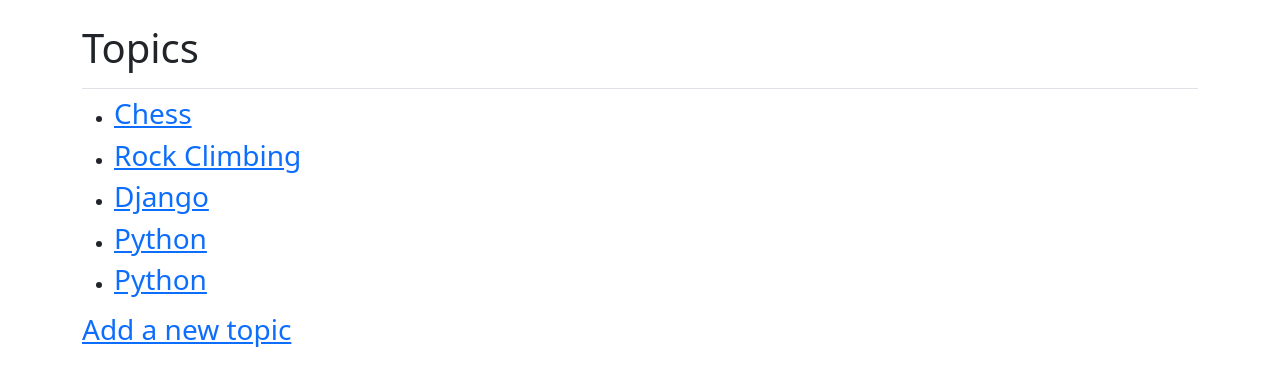
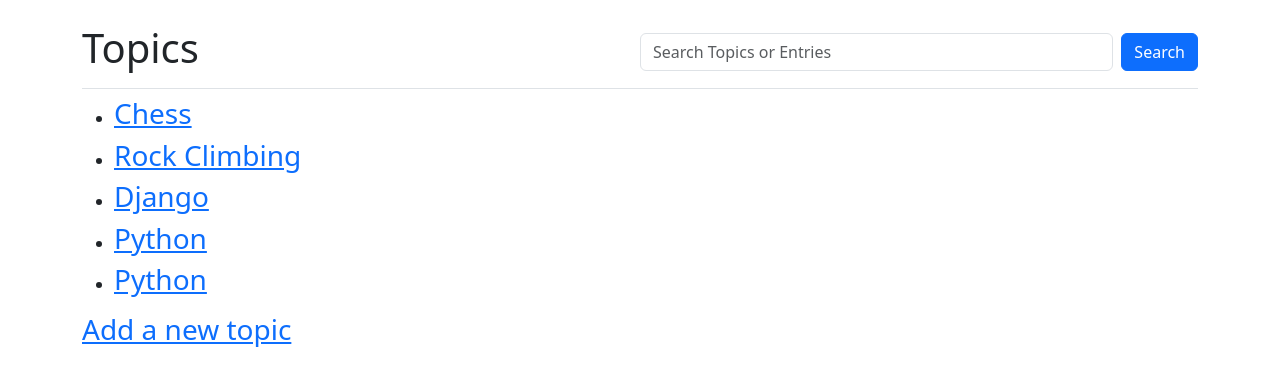
Before and after one commit to aditya-is22/learning_log, a Django app: page /topics/ in a window 1280 px wide. Shown: the part 56-442 px from the top of the page. Run offline with Django 5.2, Linux system fonts and the light colour scheme; a user stored in the database is signed in; data comes from the database, SQL or seed files in the repository; both versions use the stored data as it was after the commit.

Commit message:
Add search bar to find topics or entries easily

```diff
--- a/learning_logs/templates/learning_logs/topics.html
+++ b/learning_logs/templates/learning_logs/topics.html
@@ -1,7 +1,14 @@
 {% extends "learning_logs/base.html" %}
 
 {% block page_header %}
-  <h1>Topics</h1>
+  <div class="d-flex justify-content-between align-items-center">
+    <h1>Topics</h1>
+
+    <form class="d-flex w-50" action="{% url 'learning_logs:search_results' %}" method="get">
+      <input class="form-control me-2" type="search" name="q" placeholder="Search Topics or Entries" aria-label="Search">
+      <button class="btn btn-primary" type="submit">Search</button>
+    </form>
+  </div>
 {% endblock page_header %}
 
 {% block content %}
--- a/learning_logs/urls.py
+++ b/learning_logs/urls.py
@@ -16,4 +16,7 @@
     path('new_topic/', views.new_topic, name='new_topic'),
     path('new_entry/<int:topic_id>/', views.new_entry, name='new_entry'),
     path('edit_entry/<int:entry_id>/', views.edit_entry, name='edit_entry'),
+
+    # Show the search results
+    path('search/', views.search_results, name='search_results'),
 ]
--- a/learning_logs/views.py
+++ b/learning_logs/views.py
@@ -1,9 +1,10 @@
+from django.db.models import Q
 from django.shortcuts import render, get_object_or_404, redirect
 from .models import Topic, Entry
 from .forms import TopicForm
 from .forms import EntryForm
 from django.contrib.auth.decorators import login_required
-from django.http import HttpResponseRedirect, Http404
+
 
 # Create your views here.
 
@@ -77,3 +78,21 @@
 
     context = {'entry': entry, 'topic': topic, 'form': form}
     return render(request, 'learning_logs/edit_entry.html', context)
+
+
+@login_required
+def search_results(request):
+    """Show search results."""
+    query = request.GET.get('q')
+    if query:
+        # Filter entries where the entry's text OR the topic's text contains the query
+        # Also ensure the entries belong to the current user
+        results = Entry.objects.filter(
+            Q(text__icontains=query) | Q(topic__text__icontains=query),
+            topic__owner=request.user
+        ).distinct()
+    else:
+        results = []
+
+    context = {'query': query, 'results': results}
+    return render(request, 'learning_logs/search_results.html', context)
```
Also changed, not shown: learning_logs/templates/learning_logs/search_results.html (added, +27 -0 lines), db.sqlite3.
